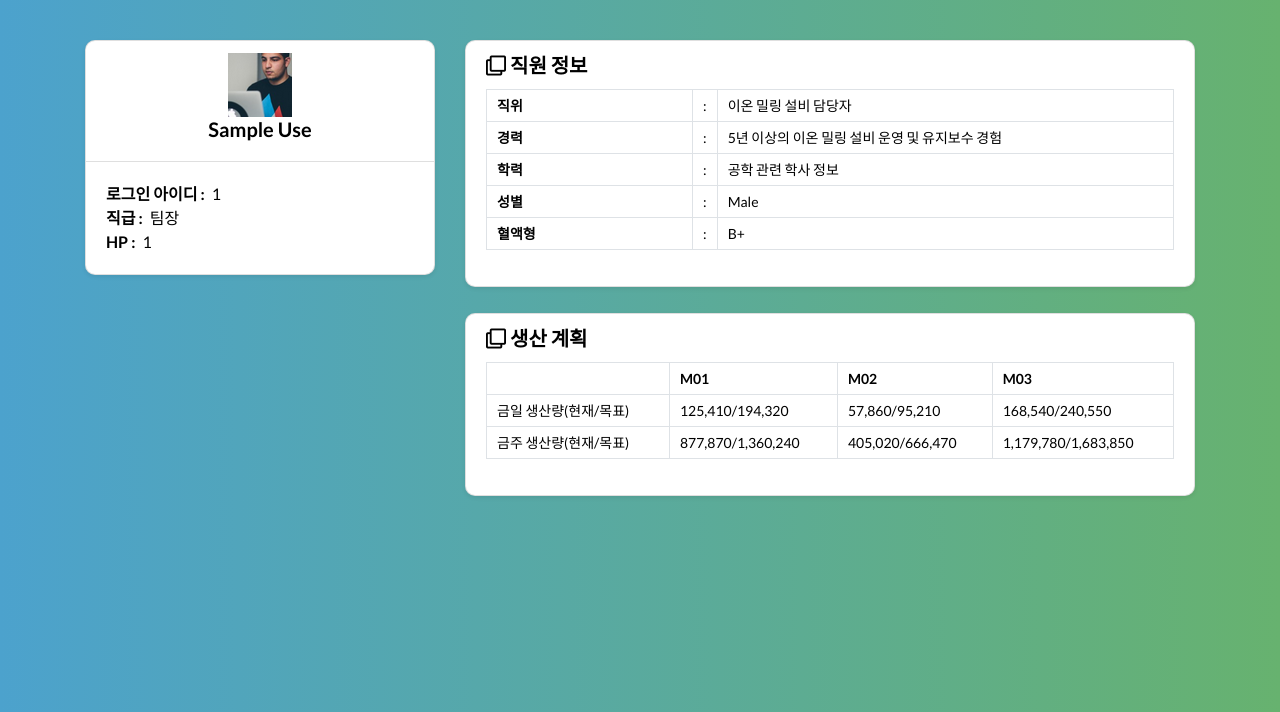
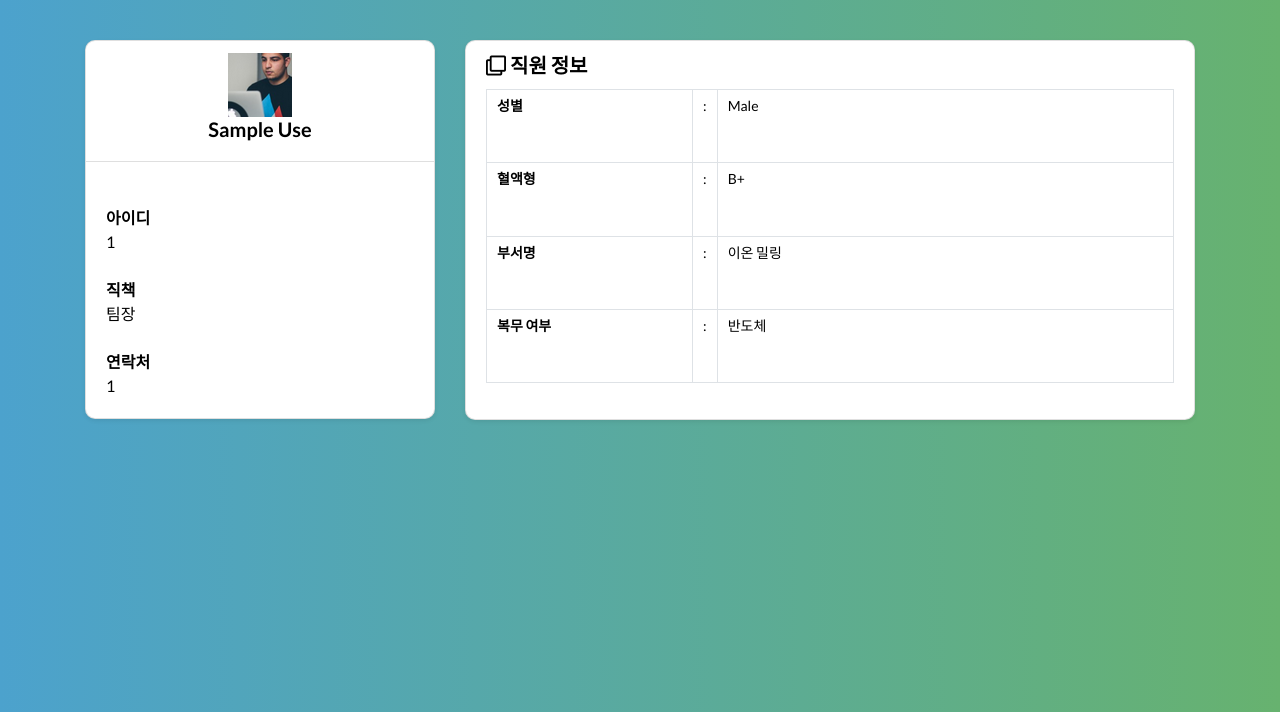
Before and after one commit to LIMEMONI/J6, a FastAPI app: page /profile1.html in a window 1280 px wide. Shown: the part 88-800 px from the top of the page. Run offline with FastAPI, Linux system fonts and the light colour scheme; the visitor is signed in with stand-in values (Sample User, id 1); tables that the repository leaves empty or names only in its code hold one stand-in row (values such as "Sample post"); some libraries are stand-ins or nearby versions.

Commit message:
profile,profile1 내용 수정

```diff
--- a/templates/profile.html
+++ b/templates/profile.html
@@ -93,7 +93,7 @@
                                 {% set val = item[0] %}
                                 {% set i_s = item[1] %}
                                 {% set i_e = item[2] %}
-                                <li><a class="notification-item" href="/alram.html?time={{ val }}&xlim_s={{ i_s }}&xlim_e={{ i_e }}">이상근접구간 : {{ val }}</a></li>
+                                <li><a class="notification-item" href="/alram.html?time={{ val }}&xlim_s={{ i_s }}&xlim_e={{ i_e }}">{{ val }} 이상발생 </a></li>
                                 {% endfor %}
                                 <li><a class="view-more" style="text-align: center;"><i class="lnr lnr-alarm"></i> 더 보기</a></li>
                             </ul>
@@ -214,7 +214,7 @@
                 // "alram.html"로 이동
                 window.location.href = "alram.html";
             });
-			// 프로필 페이지 로딩 후 iframe에 dashboard1.html 표시
+			// 프로필 페이지 로딩 후 iframe에 profile1.html 표시
 			var iframe = document.getElementById('iframe');
 			iframe.src = 'profile1.html';
 		});
--- a/templates/profile1.html
+++ b/templates/profile1.html
@@ -14,6 +14,19 @@
   <link rel="stylesheet" href="/static/css/demo.css" />
 
   <link rel="stylesheet" href="/static/css/style.css">
+  <style>
+  .table.table-bordered {
+    height: 294px; /* 원하는 높이로 조정하세요. */
+    overflow-y: auto; /* 표의 내용이 넘칠 경우 스크롤 표시 */
+  }
+  </style>
+  <style>
+    .student-profile .card-body {
+        display: flex;
+        flex-direction: column;
+        align-items: flex-start;
+    }
+  </style>
 </head>
 <body>
 
@@ -58,10 +71,13 @@
                       <img src="static//img/user1.png" class="img-square" alt="Picture">
                       <h3>{{mem_name}}</h3>
                   </div>
-          <div class="card-body">
-            <p class="mb-0"><strong class="pr-1">로그인 아이디 : </strong>{{mem_id}}</p>
-            <p class="mb-0"><strong class="pr-1">직급 : </strong>팀장</p>
-            <p class="mb-0"><strong class="pr-1">HP : </strong>{{ mem_ph }}</p>
+                  <div class="card-body" style="margin-top: 0px;">
+                    <br>
+                    <strong class="pr-1">아이디</strong> {{mem_id}}<br>
+                    <br>
+                    <strong class="pr-1">직책</strong> 팀장<br>
+                    <br>
+                    <strong class="pr-1">연락처</strong> {{mem_ph}}
                   </div>
               </div>
           </div>
@@ -73,21 +89,6 @@
           <div class="card-body pt-0">
             <table class="table table-bordered">
               <tr>
-                <th width="30%">직위</th>
-                <td width="2%">:</td>
-                <td>이온 밀링 설비 담당자</td>
-              </tr>
-              <tr>
-                <th width="30%">경력</th>
-                <td width="2%">:</td>
-                <td>5년 이상의 이온 밀링 설비 운영 및 유지보수 경험</td>
-              </tr>
-              <tr>
-                <th width="30%">학력</th>
-                <td width="2%">:</td>
-                <td>공학 관련 학사 정보</td>
-              </tr>
-              <tr>
                 <th width="30%">성별</th>
                 <td width="2%">:</td>
                 <td>Male</td>
@@ -97,35 +98,18 @@
                 <td width="2%">:</td>
                 <td>B+</td>
               </tr>
+              <tr>
+                <th width="30%">부서명</th>
+                <td width="2%">:</td>
+                <td>이온 밀링</td>
+              </tr>
+              <tr>
+                <th width="30%">복무 여부</th>
+                <td width="2%">:</td>
+                <td>반도체</td>
+              </tr>
             </table>
           </div>
-        </div>
-          <div style="height: 26px"></div>
-          <div class="card shadow-sm">
-            <div class="card-header bg-transparent border-0">
-              <h3 class="mb-0"><i class="far fa-clone pr-1"></i>생산 계획</h3>
-            </div>
-            <div class="card-body pt-0">
-              <table class="table table-bordered">
-                <tr>
-                    <th></th>
-                    <th>M01</th>
-                    <th>M02</th>
-                    <th>M03</th>
-                </tr>
-                <tr>
-                    <td>금일 생산량(현재/목표)</td>
-                    <td>125,410/194,320</td>
-                    <td>57,860/95,210</td>
-                    <td>168,540/240,550</td>
-                </tr>
-                <tr>
-                    <td>금주 생산량(현재/목표)</td>
-                    <td>877,870/1,360,240</td>
-                    <td>405,020/666,470</td>
-                    <td>1,179,780/1,683,850</td>
-                </tr>
-            </table>
         </div>
       </div>
     </div>
```
Lines whose indentation alone changed are shown as unchanged.
